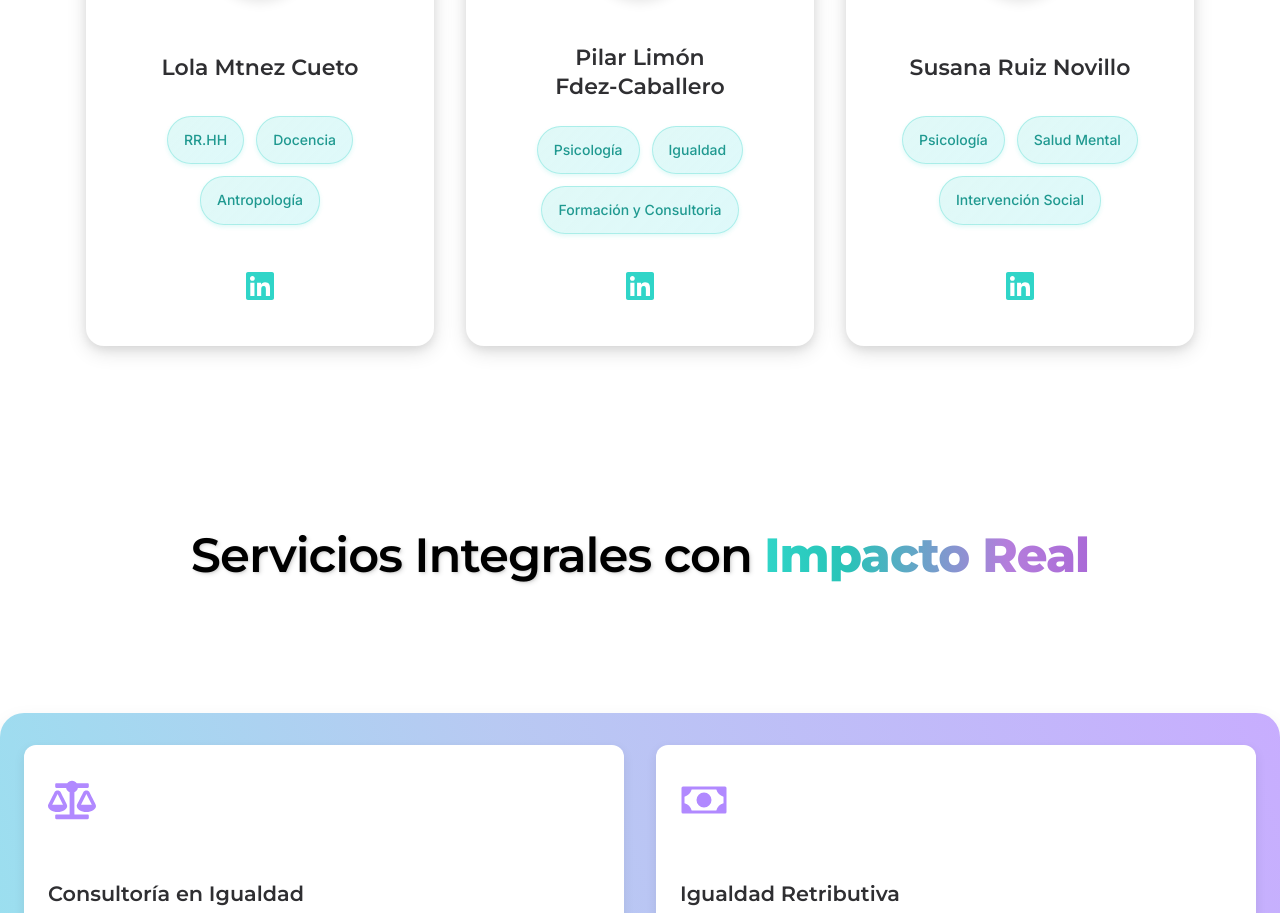
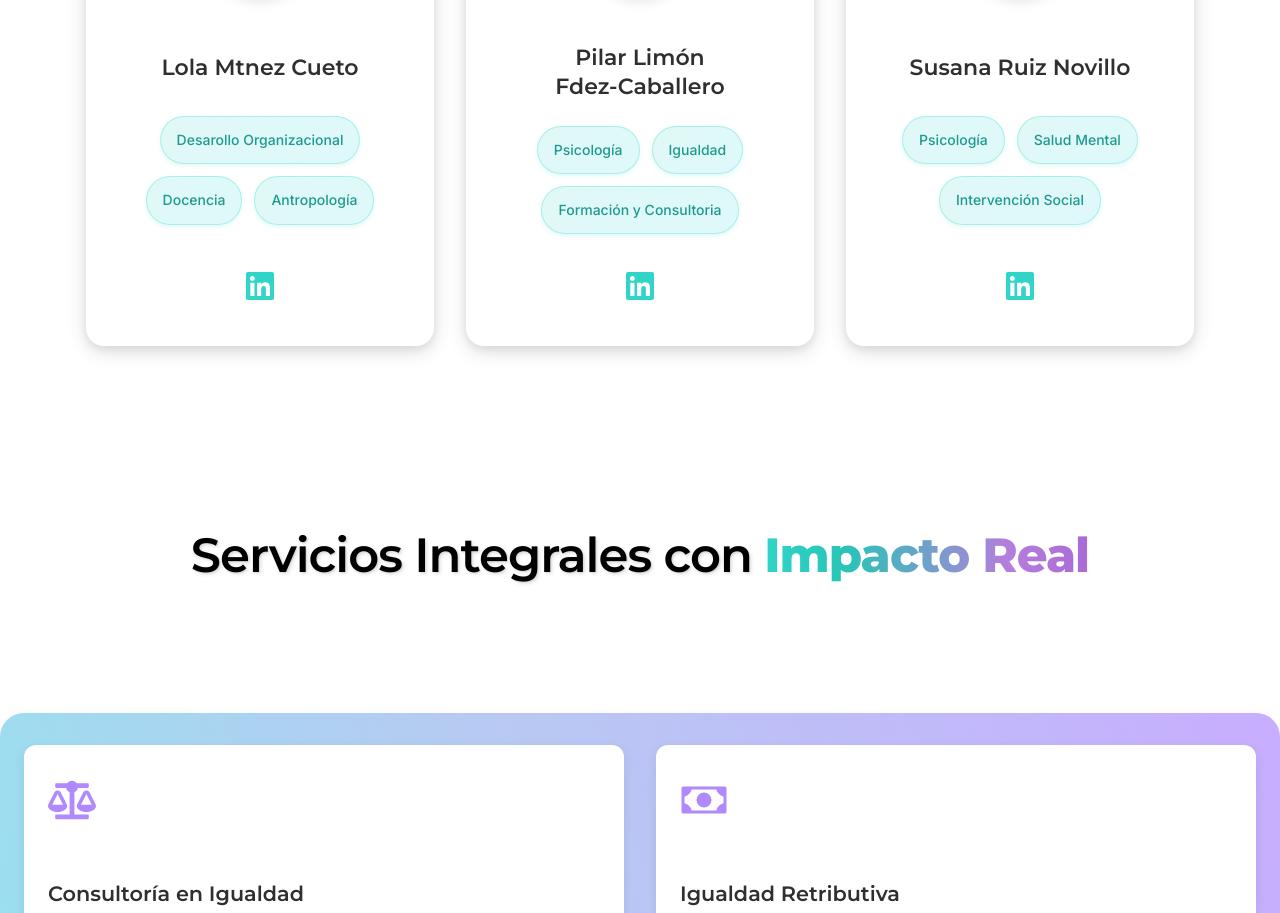
Before and after one commit to Reverso-Social/reverso-social-fe, a React (Vite) app: page / in a window 1280 px wide. Shown: the part 2346-3259 px from the top of the page. Built offline with nearby package versions, Linux system fonts and the light colour scheme; no server answers.

Commit message:
From RRHH to DO

```diff
--- a/src/components/TeamSection/TeamSection.jsx
+++ b/src/components/TeamSection/TeamSection.jsx
@@ -8,7 +8,7 @@ export default function TeamSection() {
   const team = [
     {
       name: "Lola Mtnez Cueto",
-      skills: [ "RR.HH", "Docencia", "Antropología",],
+      skills: [ "Desarollo Organizacional", "Docencia", "Antropología",],
       linkedin: "https://www.linkedin.com/in/lola-mart%C3%ADnez-cueto/?utm_source=share_via&utm_content=profile&utm_medium=member_android",
       photo: lolaImg,
       alt: "Fotografia de Lola Mtnez Cueto",
```
